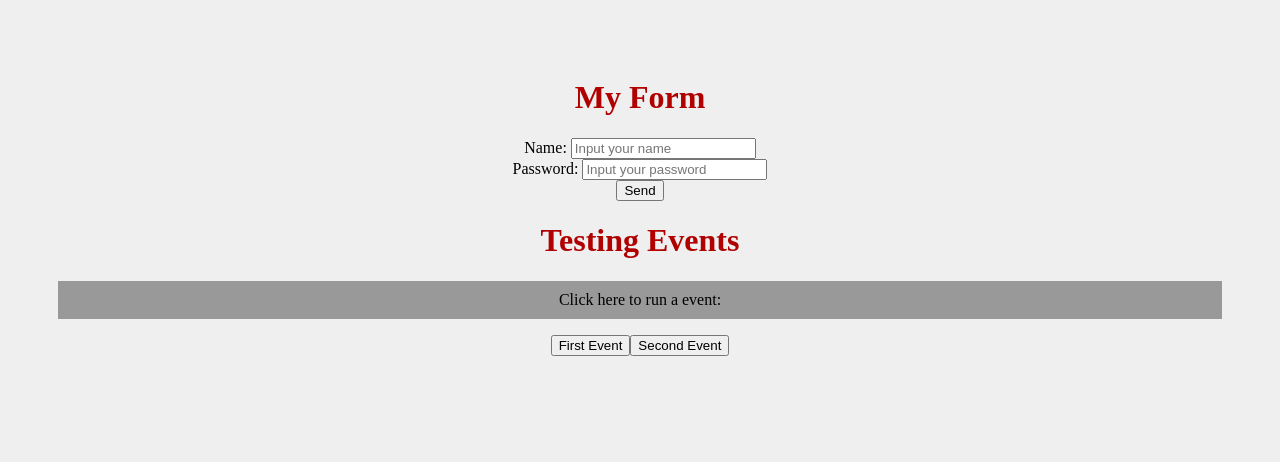
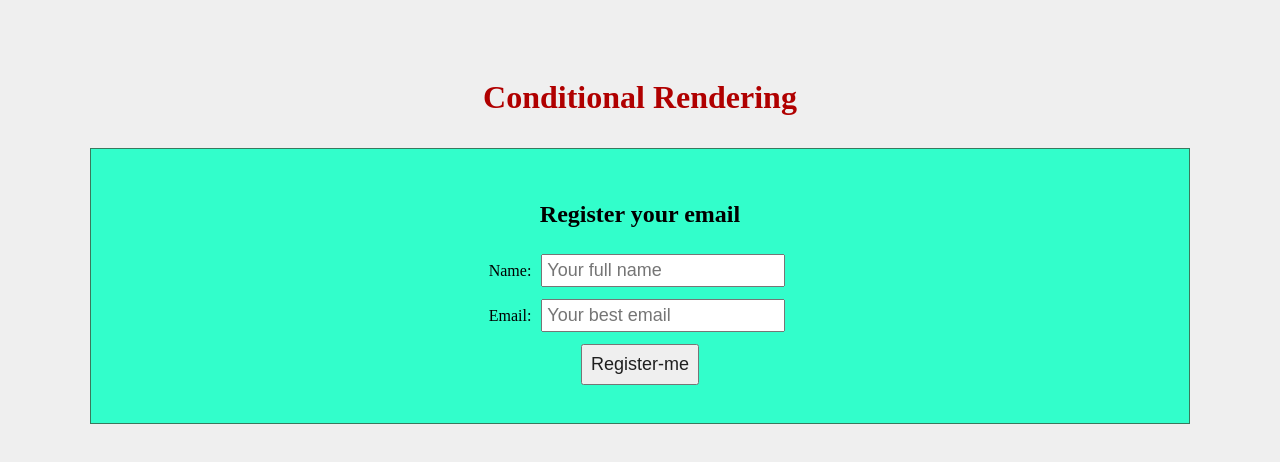
Before and after one commit to joaoflaviosantos/react-study, a React (Create React App) app in the folder my-first-app/: page / in a window 1280 px wide. Shown: the top 462 px of the page. Built offline with nearby package versions, Linux system fonts and the light colour scheme.

Commit message:
feat: implementing youtube-hora-de-codar-react-12 (conditional rendering)

```diff
--- a/my-first-app/src/App.js
+++ b/my-first-app/src/App.js
@@ -1,14 +1,12 @@
 import './App.css';
-import Event from './components/Event';
-import Form from './components/Form';
+import Conditional from './components/Conditional';
 
 function App() {
 
   return (
     <div className="App">
-      <Form />
-      <h1>Testing Events</h1>
-      <Event />
+      <h1>Conditional Rendering</h1>
+      <Conditional />
     </div>
   );
 }
--- /dev/null
+++ b/my-first-app/src/components/Conditional.js
@@ -0,0 +1,77 @@
+import styles from './Conditional.module.css'
+import { useState } from "react";
+
+function Conditional() {
+
+    const [ name, setName ] = useState('')
+    const [ email, setEmail ] = useState('')
+
+    const [ userName, setUserName] = useState('')
+    const [ userEmail, setUserEmail] = useState('')
+
+    function registerEmail(e) {
+        e.preventDefault();
+        setUserName(name)
+        setUserEmail(email)
+        console.log(`{ operation: 'registerEmail', name: '${name}', email: '${email}' }`)
+    }
+
+    function unregisterEmail(e) {
+        e.preventDefault();
+        setUserName('')
+        setUserEmail('')
+        setName('')
+        setEmail('')
+        console.log(`{ operation: 'unregisterEmail', name: '', email: '' }`)
+    }
+
+    return (
+        <div>
+            <form className={ styles.conditionalContainer }>
+                <h2>Register your email</h2>
+                <div>
+                    <label htmlFor="custumerName">Name: </label>
+                    <input className={ styles.conditionalInput }
+                    type="text"
+                    name="custumerName"
+                    id="custumerName"
+                    placeholder="Your full name"
+                    value={ name }
+                    onChange={ (e) => setName(e.target.value) }
+                    />
+
+                </div>
+                <div>
+                    <label htmlFor="custumerEmail">Email: </label>
+                    <input className={ styles.conditionalInput }
+                    type="email"
+                    name="custumerEmail"
+                    id="custumerEmail"
+                    placeholder="Your best email"
+                    value={ email }
+                    onChange={ (e) => setEmail(e.target.value) }
+                    />
+                </div>
+                <button type="submit"
+                className={ styles.conditionalButton}
+                onClick={ registerEmail }>
+                Register-me
+                </button>
+            </form>
+            { userEmail && (
+                <div className={ styles.conditionalContainerResult }>
+                    <h2>Verify your data</h2>
+                    <h3>Name: { userName }</h3>
+                    <h3>Email: { userEmail }</h3>
+                    <button className={ styles.conditionalButton}
+                    onClick={ unregisterEmail }>
+                    Clean Data
+                    </button>
+                </div>
+            )}
+
+        </div>
+    );
+}
+
+export default Conditional;
--- /dev/null
+++ b/my-first-app/src/components/Conditional.module.css
@@ -0,0 +1,30 @@
+.conditionalContainer {
+    margin: 2rem;
+    padding: 2rem;
+    background-color: rgb(50, 254, 203);
+    border: 1px solid rgb(57, 121, 93);
+}
+
+.conditionalContainerResult {
+    color: aliceblue;
+    margin: 2rem;
+    padding: 4rem;
+    background-color: rgb(255, 64, 30);
+    border: 1px solid rgb(57, 121, 93);
+}
+
+.conditionalInput{
+    font-size: large;
+    margin: 6px;
+    padding: 0.25rem;
+    color: #1f1f1f;
+    --background-color: rgb(254, 138, 138);
+}
+
+.conditionalButton{
+    font-size: large;
+    margin: 6px;
+    padding: 0.5rem;
+    color: #1f1f1f;
+    --background-color: rgb(254, 138, 138);
+}
```
